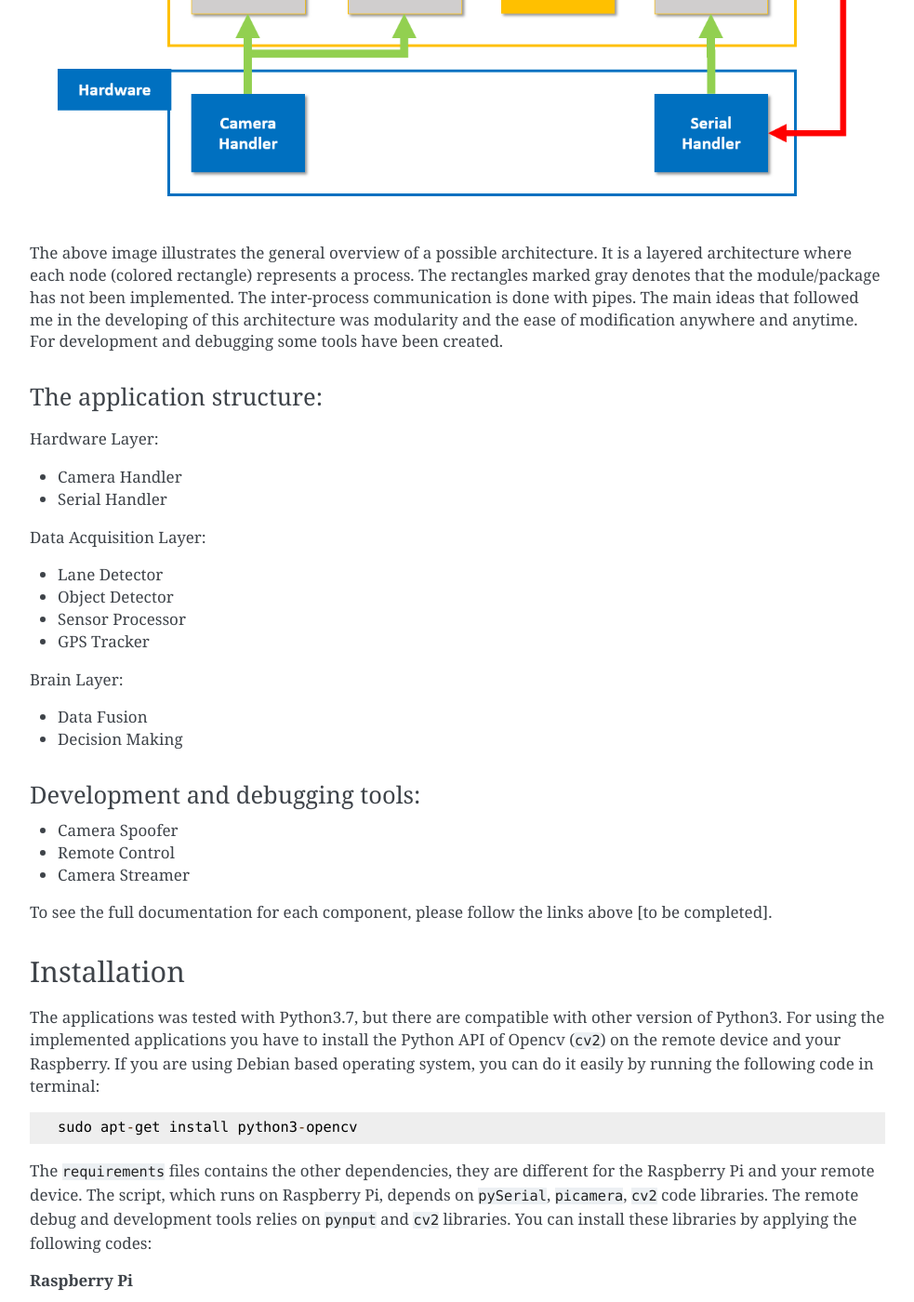
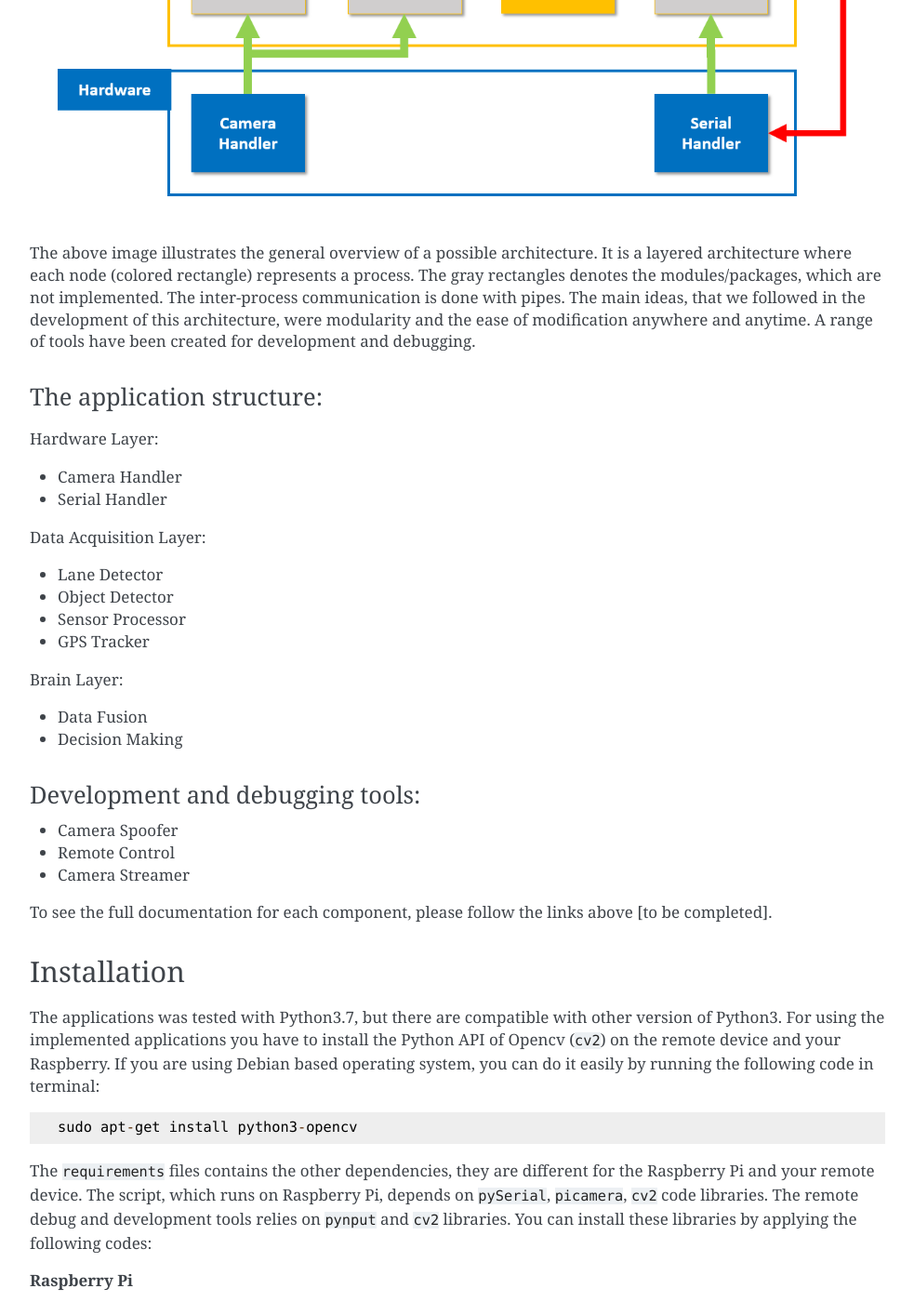
Before and after one commit to ECC-BFMC/Brain, a Sphinx documentation site: the page built from docs/source/readme_link.rst, in a window 1280 px wide and 1400 px high, scrolled down 582 px. Shown: the whole window at 93% size, without its empty margins (258-1241 px from the left). Built offline with Sphinx 7.4.7, drawn with Linux system fonts in a browser that asks for light colours; pages that are not in the unit, such as notebooks, are missing from menus; some of the changed text lies outside the part shown.

Commit message:
Small correction in documentation

````diff
--- a/README.md
+++ b/README.md
@@ -7,7 +7,7 @@ This repository represents a tool which shows and allows you to start-up your ca
 
 ## General architecture
 ![architecture](docs/source/diagrams/pics/generalArchitecture.png)
-The above image illustrates the general overview of a possible architecture. It is a layered architecture where each node (colored rectangle) represents a process. The rectangles marked gray denotes that the module/package has not been implemented. The inter-process communication is done with pipes. The main ideas that followed me in the developing of this architecture was modularity and the ease of modification anywhere and anytime. For development and debugging some tools have been created.
+The above image illustrates the general overview of a possible architecture. It is a layered architecture where each node (colored rectangle) represents a process. The gray rectangles denotes the modules/packages, which are not implemented. The inter-process communication is done with pipes. The main ideas, that we followed in the development of this architecture, were modularity and the ease of modification anywhere and anytime. A range of tools have been created for development and debugging.
 
 ### The application structure:
 
@@ -52,6 +52,9 @@ The `requirements` files contains the other dependencies, they are different for
 ```
   pip3 install -r requirements_remote.txt
 ```
+Note:
+  The remote tools were tested on Linux and Windows. On Linux they are worked correctly without any error. On Windows the camera receiver works nicely, but
+the remote controller transmitter may produce a delay. On Mac Os the remote tools weren't tested.
 
 ## Configuration
 
--- a/docs/source/architecture.rst
+++ b/docs/source/architecture.rst
@@ -1,4 +1,4 @@
-Architecture of the tools
+Tools architecture
 =========================
 
 In this section is presented the architecture of the development tools, Camera Streamer and Remote Control. In the fist figure
--- a/docs/source/index.rst
+++ b/docs/source/index.rst
@@ -7,7 +7,7 @@ Welcome to BFMC Startup Project's documentation!
 
    readme_link
    architecture
-   hardwarelayer/index
+   HardwareLayer/index
    tools/index
 
 Indices and tables
````
